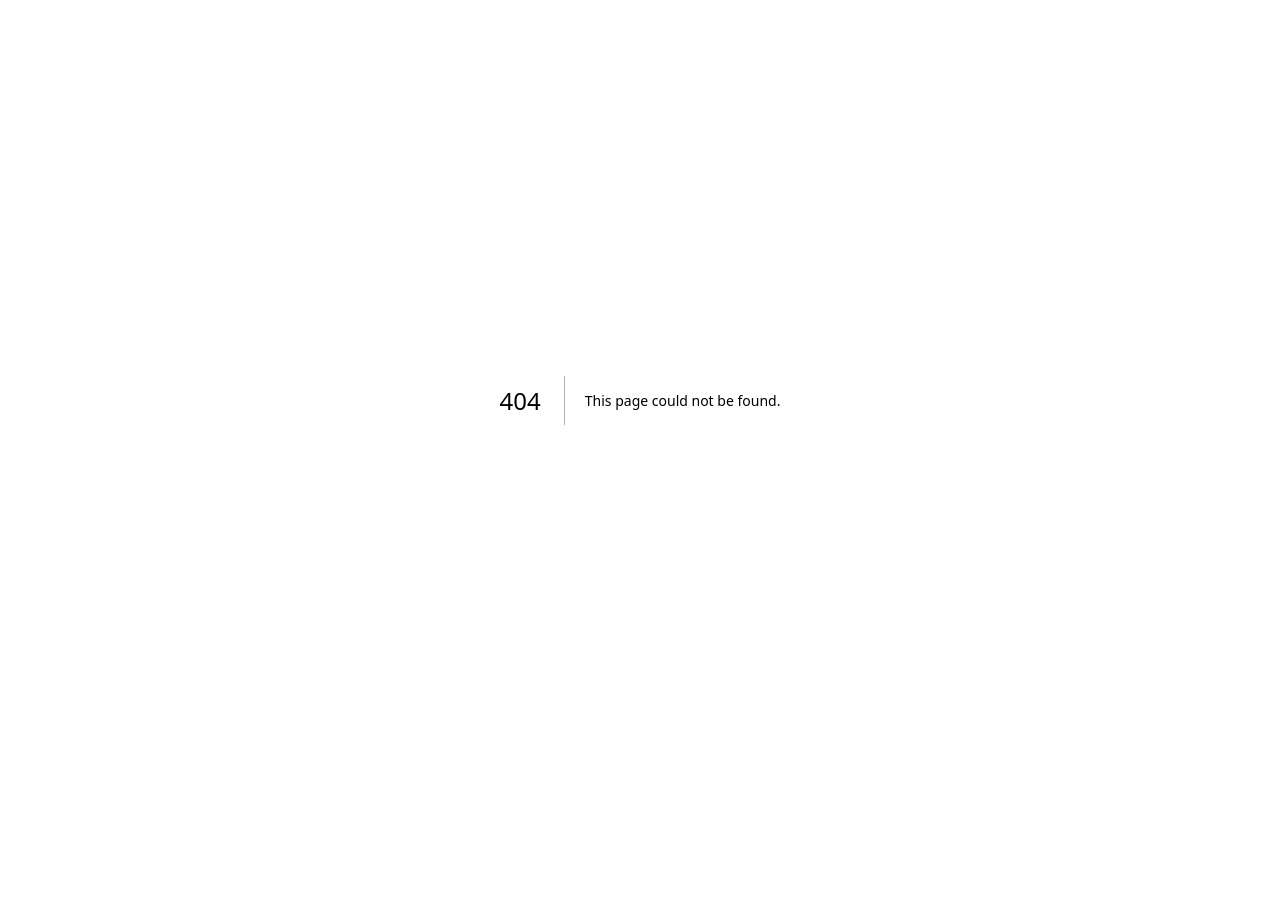
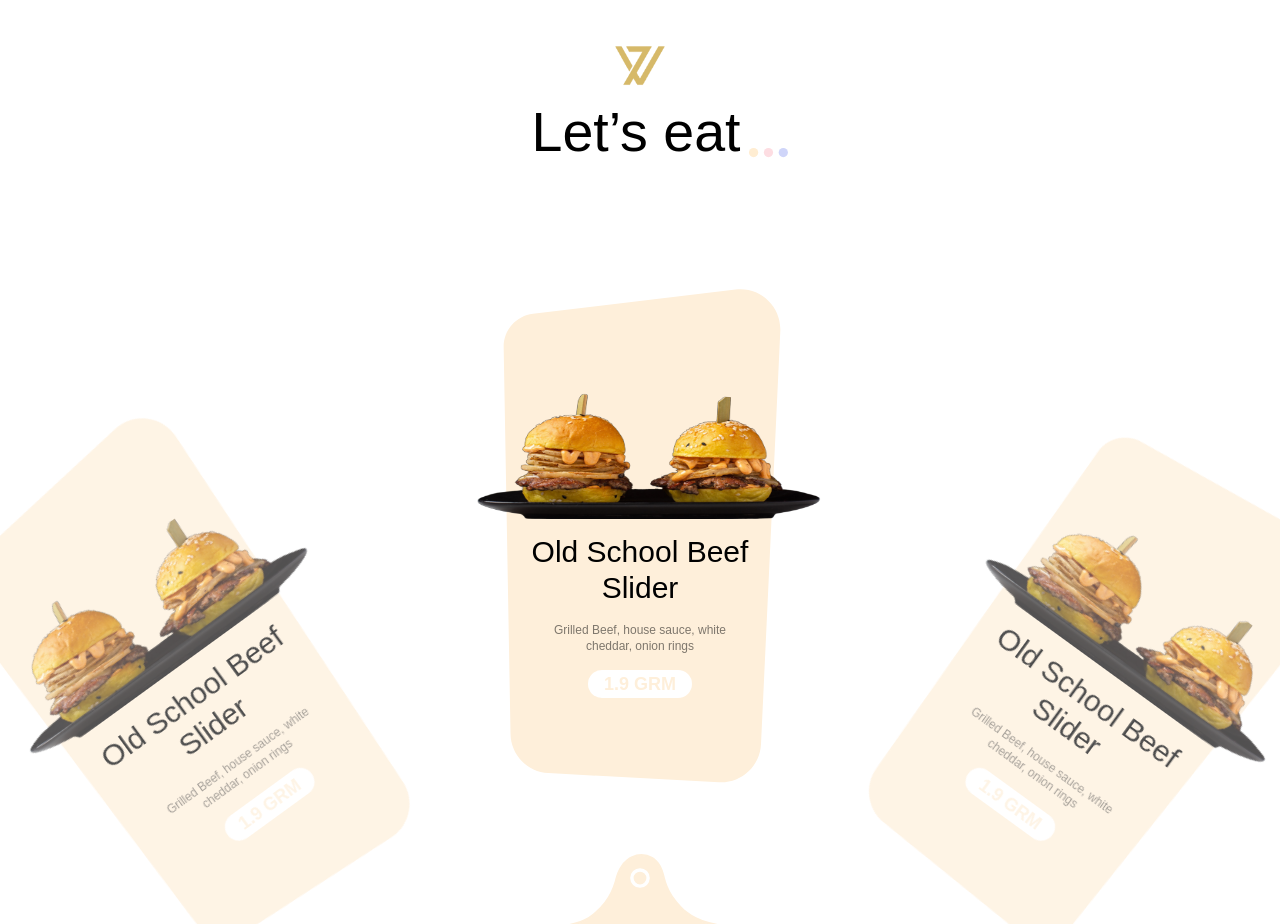
Before and after one commit to banarjeejosh/restaurants, a Next.js app: page /burger in a window 1280 px wide. Before the commit this address had no page. Before the commit the page ends 800 px from the top, so only its background shows below. Built offline with nearby package versions, Linux system fonts and the light colour scheme; a web font is replaced by a local one.

Commit message:
azsfjasef

```diff
--- /dev/null
+++ b/app/burger/page.tsx
@@ -0,0 +1,108 @@
+import Image from 'next/image';
+import React from 'react';
+import CircleComponent from '../component/CircleComponent';
+
+interface Item {
+    id: string;
+    name: string;
+    image: string;
+    link?: string;
+    itemsCount?: number;
+    color: string;
+    paragraph?: string;
+    grm?: number;
+}
+// restruant menu items
+const items: Item[] = [
+    {
+        id: "1",
+        name: `Old School Beef Slider`,
+        image: "/burbur.png",
+        color: "#FEEFDA",
+        paragraph: "Grilled Beef, house sauce, white cheddar, onion rings",
+        grm: 1.9,
+
+    },
+    {
+        id: "2",
+
+        name: `Old School Beef Slider`,
+        image: "/burbur.png",
+        color: "#FEEFDA",
+        paragraph: "Grilled Beef, house sauce, white cheddar, onion rings",
+        grm: 1.9,
+
+    },
+    {
+        id: "3",
+        name: `Old School Beef Slider`,
+        image: "/burbur.png",
+        color: "#FEEFDA",
+        paragraph: "Grilled Beef, house sauce, white cheddar, onion rings",
+        grm: 1.9,
+
+    },
+    {
+        id: "4",
+        name: `Old School Beef Slider`,
+        image: "/burbur.png",
+        color: "#FEEFDA",
+        paragraph: "Grilled Beef, house sauce, white cheddar, onion rings",
+        grm: 1.9,
+
+    },
+    {
+        id: "5",
+        name: `Old School Beef Slider`,
+        image: "/burbur.png",
+        color: "#FEEFDA",
+        paragraph: "Grilled Beef, house sauce, white cheddar, onion rings",
+        grm: 1.9,
+
+    },
+    {
+        id: "6",
+        name: `Old School Beef Slider`,
+        image: "/burbur.png",
+        color: "#FEEFDA",
+        paragraph: "Grilled Beef, house sauce, white cheddar, onion rings",
+        grm: 1.9,
+
+    },
+]
+
+const Burger = () => {
+    return (
+        <div className="relative flex flex-col justify-between align-middle items-center min-h-screen">
+            <div className="flex flex-col justify-center align-middle items-center mt-10">
+                <Image
+                    src="/logo.png"
+                    width={50}
+                    height={50}
+                    alt="logo"
+                    className="pointer-events-none"
+                />
+                <div className=" flex flex-row align-text-bottom items-end">
+                    <h1 className="text-[36.931px] sm:text-[55.542px] pl-10">Let&rsquo;s  eat</h1>
+                    <div className="flex mb-4 pl-2 gap-1">
+                        <svg xmlns="http://www.w3.org/2000/svg" width="11" height="11" viewBox="0 0 11 11" fill="none">
+                            <circle cx="5.58957" cy="5.5787" r="4.62851" fill="#FFEDD2" />
+                        </svg><svg xmlns="http://www.w3.org/2000/svg" width="11" height="11" viewBox="0 0 11 11" fill="none">
+                            <circle cx="5.44925" cy="5.5787" r="4.62851" fill="#FDDDE2" />
+                        </svg><svg xmlns="http://www.w3.org/2000/svg" width="10" height="11" viewBox="0 0 10 11" fill="none">
+                            <circle cx="5.30929" cy="5.5787" r="4.62851" fill="#CFD5F9" />
+                        </svg>
+                    </div>
+                </div>
+
+            </div>
+
+            <div className="  w-full overflow-hidden h-[600px] md:h-[750px] flex justify-end align-baseline items-end ">
+                <CircleComponent items={items} />
+            </div>
+            {/* Other components */}
+        </div>
+    );
+};
+
+export default Burger;
--- a/app/component/CircleComponent.tsx
+++ b/app/component/CircleComponent.tsx
@@ -1,3 +1,4 @@
+"use client"
 import React, { useRef, useState } from 'react';
 import { useSwipeable } from 'react-swipeable';
 import styles from "./HalfCircleCarousel.module.css";
--- a/app/component/HalfCircleCarousel.tsx
+++ b/app/component/HalfCircleCarousel.tsx
@@ -28,7 +28,7 @@ const items: MenuItem[] = [
     id: "2",
     name: "Pizza",
     image: "/pizza.png",
-    link: "/pizza",
+    link: "/",
     itemsCount: 10,
     color: "#FEEFDA",
   },
@@ -36,7 +36,7 @@ const items: MenuItem[] = [
     id: "3",
     name: "Ice Cream",
     image: "/cake.png",
-    link: "/ice-cream",
+    link: "/",
     itemsCount: 10,
     color: "#DADFF9",
   },
@@ -44,7 +44,7 @@ const items: MenuItem[] = [
     id: "4",
     name: "Drinks",
     image: "/nacho.png",
-    link: "/drinks",
+    link: "/",
     itemsCount: 3,
     color: "#FDE3E6",
   },
@@ -52,7 +52,7 @@ const items: MenuItem[] = [
     id: "5",
     name: "Coffee",
     image: "/panipuri.png",
-    link: "/drinks",
+    link: "/",
     itemsCount: 5,
     color: "#FEEFDA",
   },
@@ -60,7 +60,7 @@ const items: MenuItem[] = [
     id: "6",
     name: "Lemonade",
     image: "/fish.png",
-    link: "/drinks",
+    link: "/",
     itemsCount: 10,
     color: "#DADFF9",
   },
--- a/app/component/MenuItem.tsx
+++ b/app/component/MenuItem.tsx
@@ -4,10 +4,11 @@ import Link from "next/link";
 interface Item {
   name: string;
   image: string;
-  link: string;
+  link?: string;
   itemsCount?: number;
   color: string;
   paragraph?: string;
+  grm?: number;
 }
 interface MenuItemProps {
   item: Item;
@@ -20,7 +21,7 @@ const MenuItem: React.FC<MenuItemProps> = ({ item }) => {
 
         <Background className="w-full z-[1]" fillColor={item.color} />
 
-        <div className="z-[2] absolute h-full w-full top-0  flex flex-col justify-center items-center align-middle gap-4">
+        <div className="z-[2] absolute h-full w-full top-0  flex flex-col justify-center items-center align-middle gap-4 text-center">
 
           <Image
             src={item.image}
@@ -29,16 +30,21 @@ const MenuItem: React.FC<MenuItemProps> = ({ item }) => {
             alt="burger"
             className="scale-x-125 pointer-events-none"
           />
-          <h2 className="text-3xl" dangerouslySetInnerHTML={{ __html: item.name }}></h2>
+          <h2 className="text-3xl max-w-[250px]" dangerouslySetInnerHTML={{ __html: item.name }}></h2>
           {
-            item.paragraph && <p className="text-xs opacity-50">{item.paragraph}</p>
+            item.paragraph && <p className="text-xs opacity-50 max-w-[220px]">{item.paragraph}</p>
           }
           {
             item.itemsCount && <p className="text-xs opacity-50">{item.itemsCount} items</p>
           }
-          <Link href={item.link} className=" font-bold text-lg px-4  bg-white rounded-3xl" style={{ color: item.color }}>
-            View
-          </Link>
+          {
+            item.link && <Link href={item.link} className=" font-bold text-lg px-4  bg-white rounded-3xl" style={{ color: item.color }}>
+              View
+            </Link>
+          }
+          {
+            item.grm && <p className=" font-bold text-lg px-4  bg-white rounded-3xl" style={{ color: item.color }}>{item.grm} GRM</p>
+          }
         </div>
       </div>
     </>
--- a/app/page.tsx
+++ b/app/page.tsx
@@ -4,15 +4,6 @@ import HalfCircleCarousel from "./component/HalfCircleCarousel";
 
 const HomePage: React.FC = () => {
   // The items you want to display in the carousel
-  const items = [
-    "Item 1",
-    "Item 2",
-    "Item 3",
-    "Item 4",
-    "Item 5",
-    "Item 6",
-    "Item 7",
-  ];
 
   return (
     <div className="relative flex flex-col justify-between align-middle items-center min-h-screen">
```
Also changed, not shown: public/burbur.png (added).
